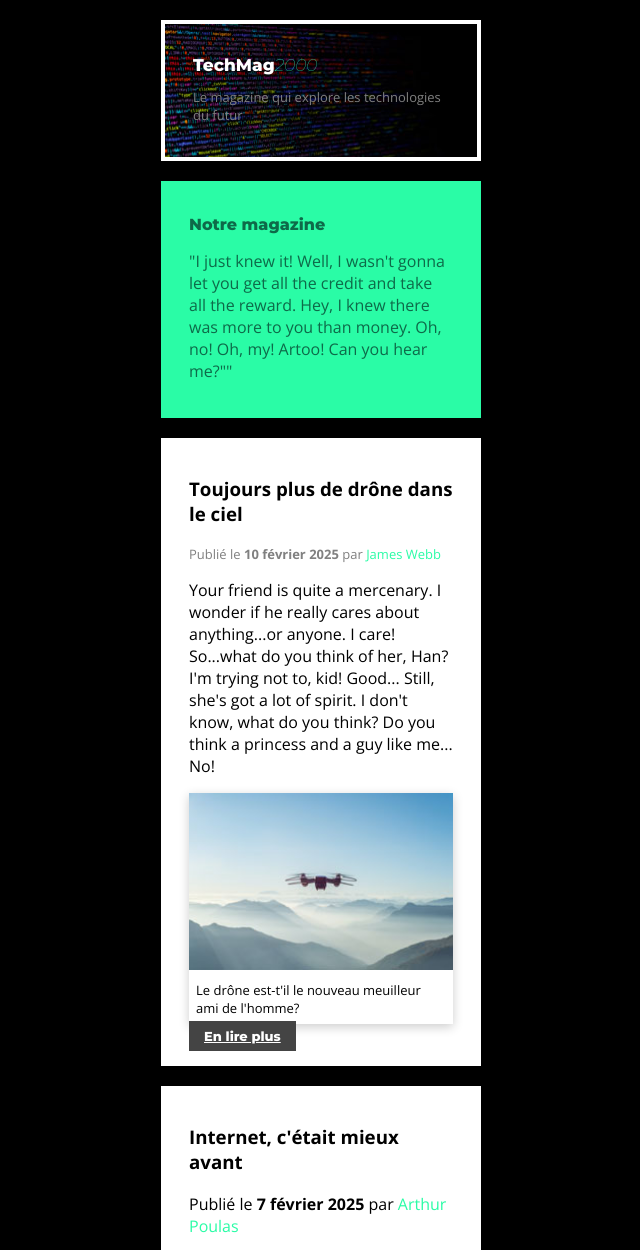
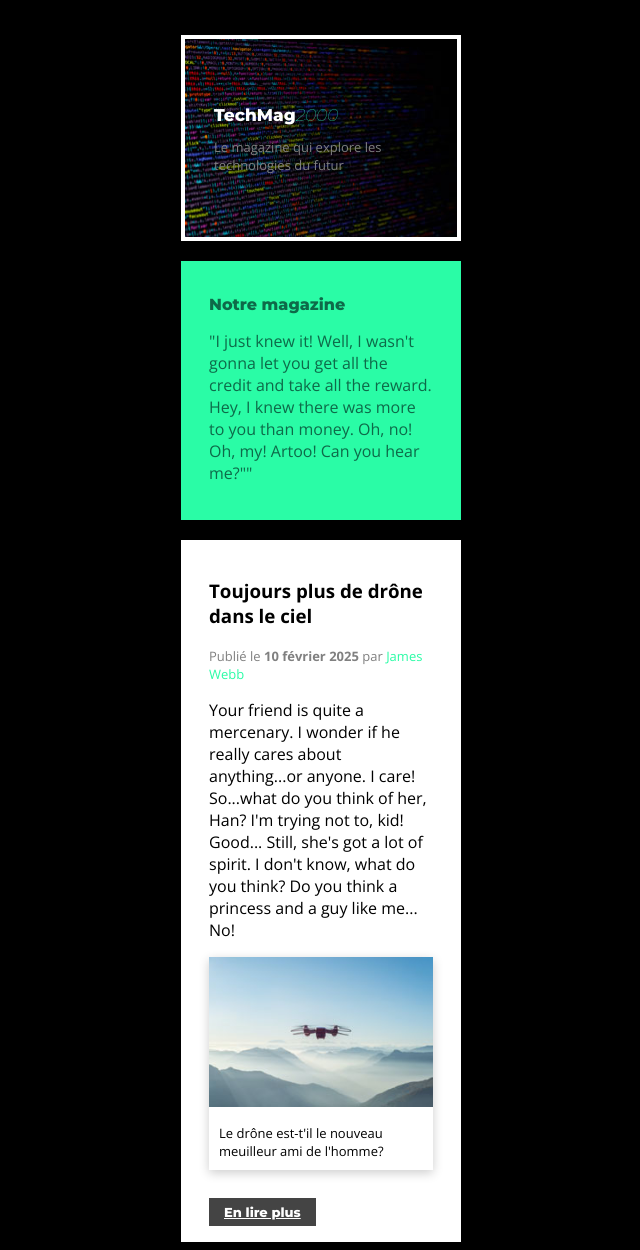
Before and after one commit to ElenoreGill/14-techmag, a plain HTML site: page index.html in a window 1280 px wide. Shown: the top 1250 px of the page, without its empty margins (319-959 px from the left). Drawn offline with nearby package versions, Linux system fonts and the light colour scheme.

Commit message:
correction of margin and padding

```diff
--- a/css/style.css
+++ b/css/style.css
@@ -3,11 +3,15 @@ html {
   background-color: black;
   padding: 20px 28px;
 }
+main{
+  margin: 15px 20px;
+}
 header.site-header{
   background-image: url("../img/header-background.jpg");
   border: solid white 4px;
   color: white;
-  padding: 20px 28px;
+  padding: 55px 29px 50px;
+  margin: 15px 20px;
 }
 body {
   max-width: 320px;
@@ -50,7 +54,9 @@ figure{
   font-size: 13px;
 }
 figcaption{
-  padding: 7px;
+  padding: 10px;
+  padding-top: 13px;
+  margin-bottom: 30px;
 }
 header p{
   color: gray;
@@ -67,7 +73,7 @@ header p{
   color: white;
   font-size: 13px;
   font-family: 'Montserrat', sans-serif;
-  padding: 7px 15px;
+  padding: 6px 15px;
   margin-top: 10px;
 }
 footer{
```
